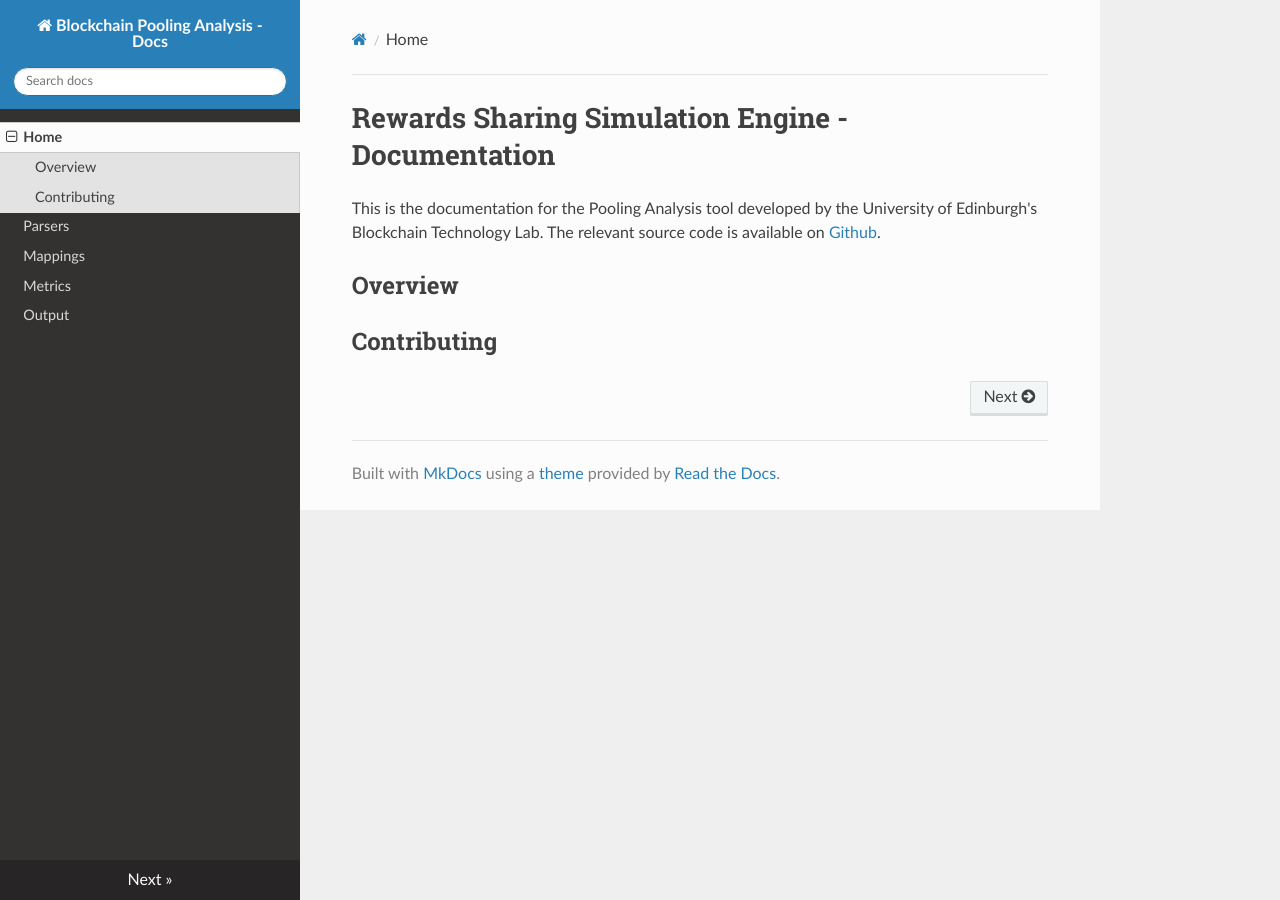
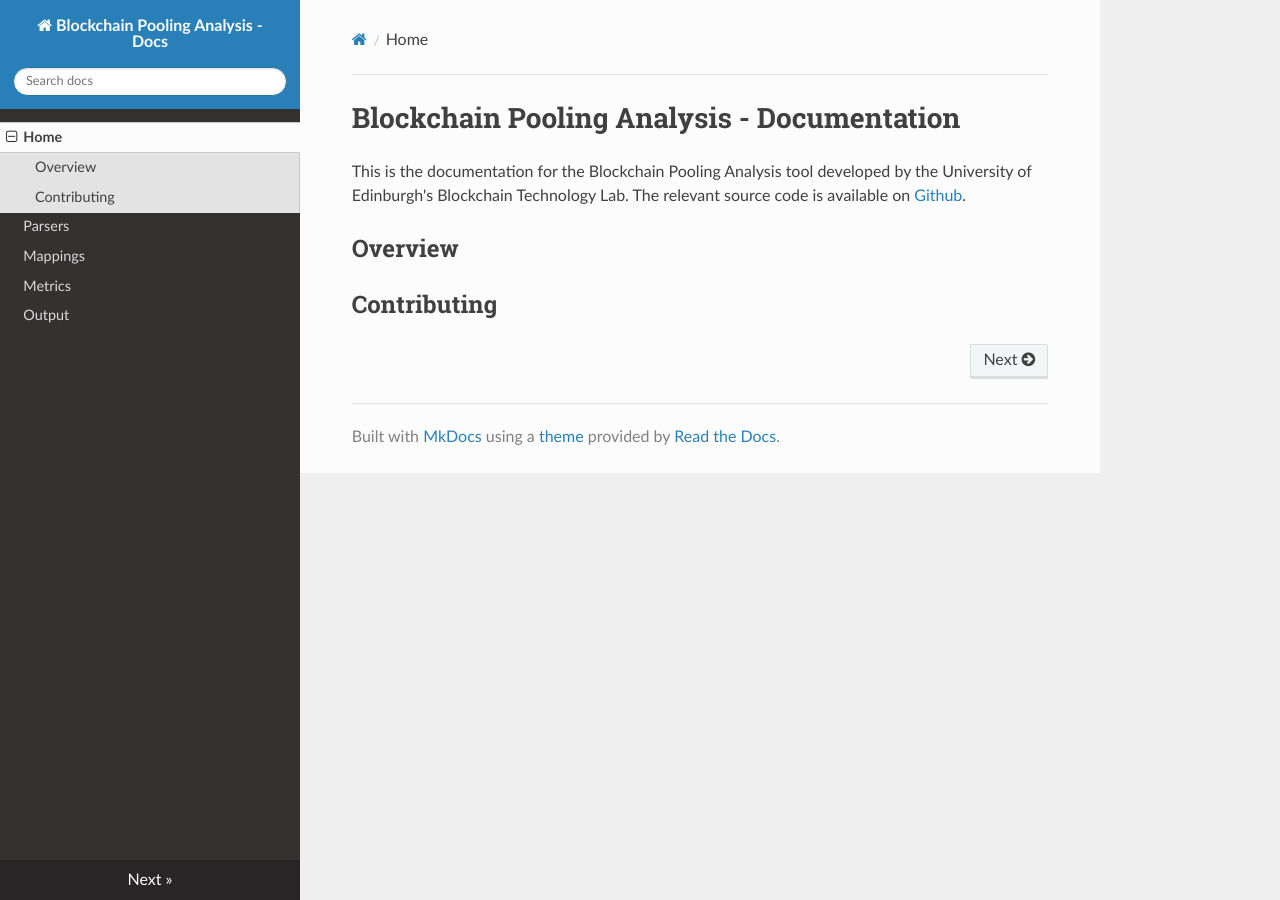
Before and after one commit to Blockchain-Technology-Lab/consensus-decentralization, an MkDocs documentation site: the page built from docs/index.md, in a window 1280 px wide. Built offline with MkDocs 1.6.1, drawn with Linux system fonts in a browser that asks for light colours; nearby versions of some CDN libraries.

Commit message:
Fix page title in docs

```diff
--- a/docs/index.md
+++ b/docs/index.md
@@ -1,6 +1,6 @@
-# Rewards Sharing Simulation Engine - Documentation
+# Blockchain Pooling Analysis - Documentation
 
-This is the documentation for the Pooling Analysis tool developed by the University of Edinburgh's Blockchain
+This is the documentation for the Blockchain Pooling Analysis tool developed by the University of Edinburgh's Blockchain
 Technology Lab.
 The relevant source code is available on
 [Github](https://github.com/Blockchain-Technology-Lab/pooling-analysis).
```
